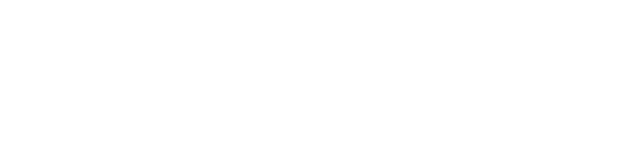
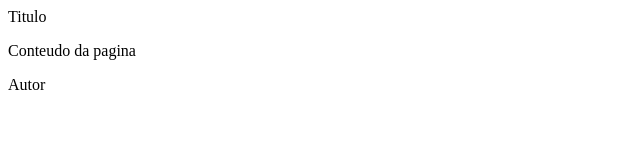
Before and after one commit to Pedrok390/aula-1_TripleTen, a plain HTML site: page index.html in a window 1280 px wide. Shown: the whole page, without its empty margins (0-640 px from the left). Drawn offline with Linux system fonts and the light colour scheme.

Commit message:
modifiaçao index

```diff
--- a/index.html
+++ b/index.html
@@ -7,13 +7,13 @@
   </head>
   <body>
     <header>
-
+      <h>Titulo</h>
     </header>
     <main>
-
+      <p>Conteudo da pagina</p>
     </main>
     <footer>
-
+      <p>Autor</p>
     </footer>
   </body>
 </html>
```
Lines whose indentation alone changed are shown as unchanged.
